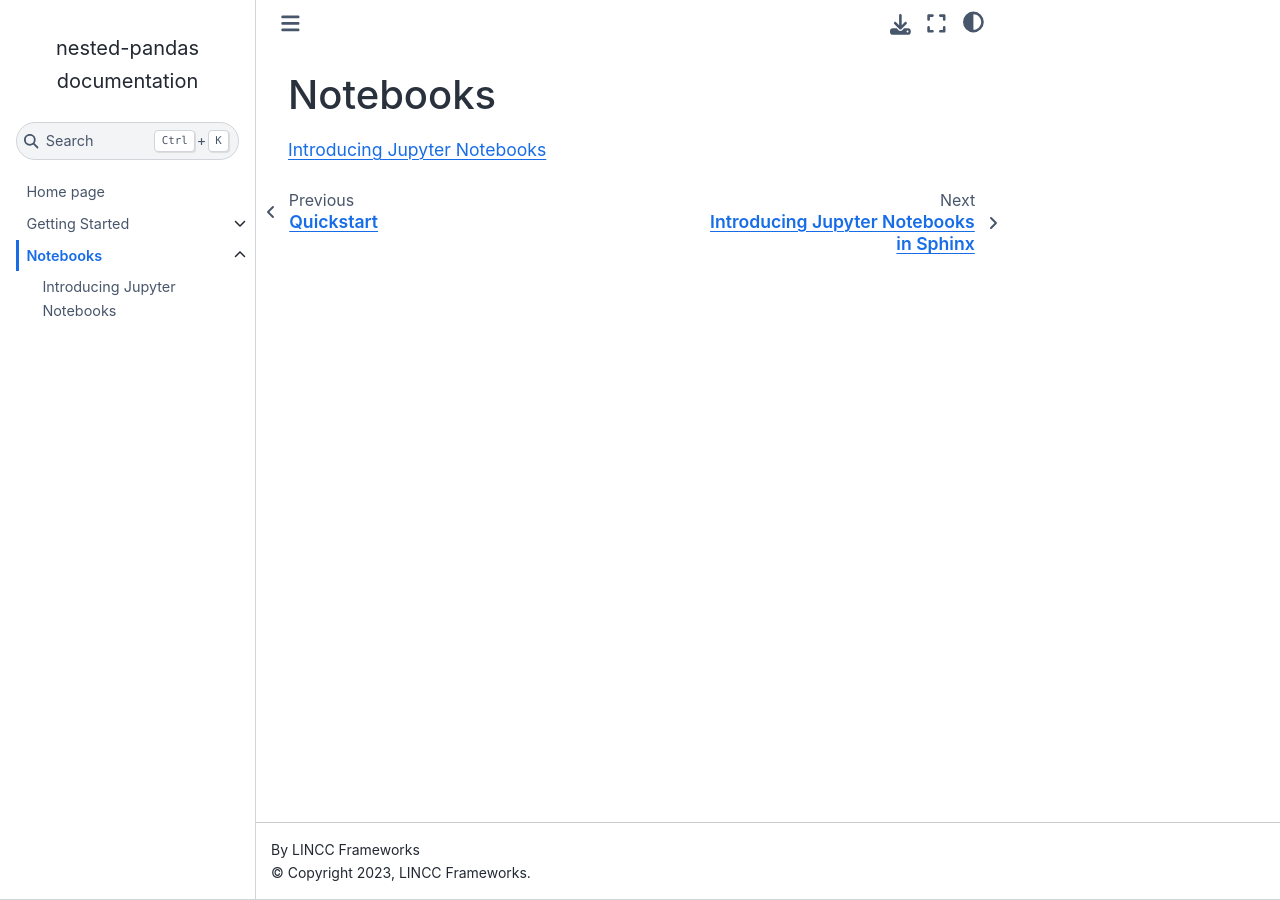
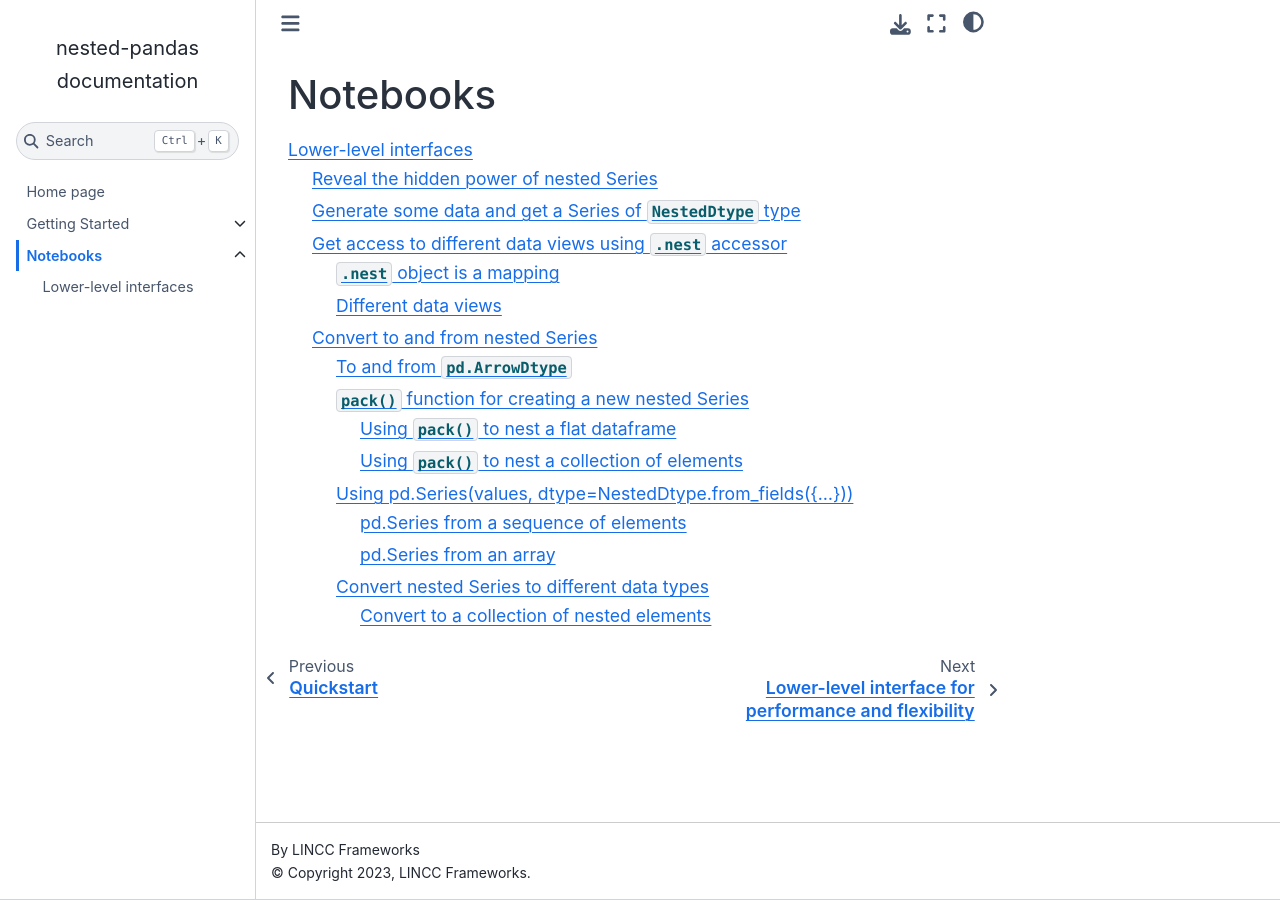
Before and after one commit to lincc-frameworks/nested-pandas, a Sphinx documentation site: the page built from docs/notebooks.rst, in a window 1280 px wide. Built offline with Sphinx 7.4.7 and the Sphinx Book theme 1.1.4, drawn with Linux system fonts in a browser that asks for light colours; pages that are not in the unit, such as notebooks, are missing from menus.

Commit message:
Add low-level NB to docs

```diff
--- a/docs/index.rst
+++ b/docs/index.rst
@@ -47,5 +47,5 @@ Notes:
 
    Home page <self>
    Getting Started <gettingstarted>
+   Notebooks <notebooks>
    API Reference <autoapi/index>
-   Notebooks <notebooks>
--- a/docs/notebooks.rst
+++ b/docs/notebooks.rst
@@ -3,4 +3,4 @@ Notebooks
 
 .. toctree::
 
-    Introducing Jupyter Notebooks <notebooks/intro_notebook>
+    Lower-level interfaces <notebooks/low_level.ipynb>
```
Also changed, not shown: docs/notebooks/intro_notebook.ipynb (deleted).
